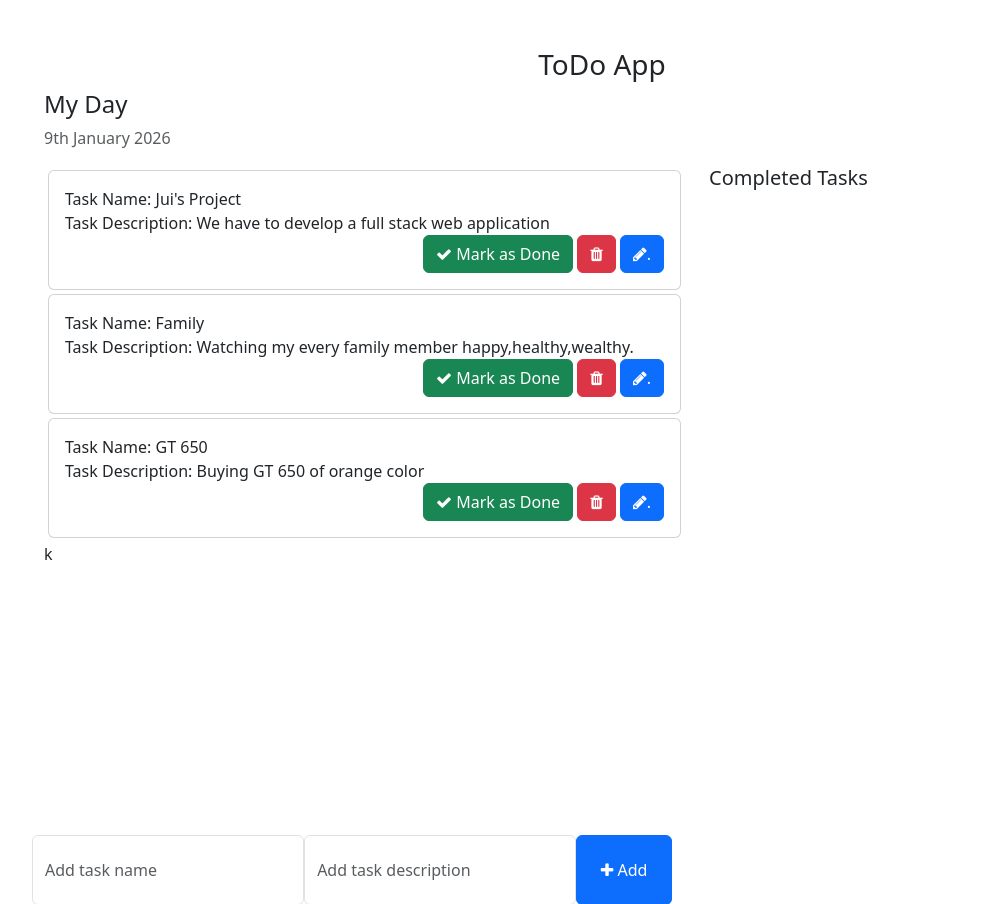
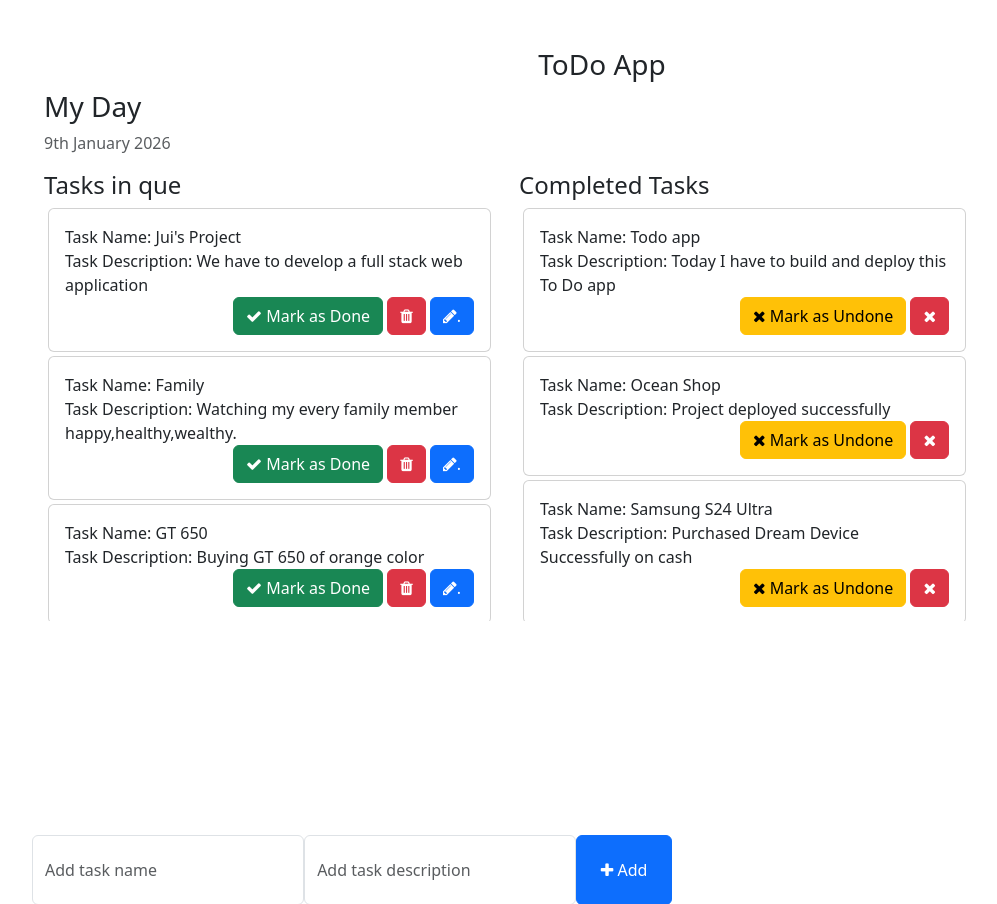
Before and after one commit to bhagyesh-y/ToDo-App, a Django app: page / in a window 1280 px wide. Shown: the top 904 px of the page, without its empty margins (38-1035 px from the left). Run offline with Django 5.2, Linux system fonts and the light colour scheme; data comes from the database, SQL or seed files in the repository; both versions use the stored data as it was after the commit.

Commit message:
added update operation for tasks

```diff
--- a/templates/home.html
+++ b/templates/home.html
@@ -27,10 +27,11 @@
     <div class="container">
         <h3 class="pt-5 text-center">ToDo App</h3>
         <div class="row">
-            <h4>My Day</h4>
+            <h3>My Day</h3>
             <p class="text-muted">{% now "jS F Y" %}</p>
-            <div class="col-md-7 col-lg-7" style="height: 450px; overflow: scroll;">
+            <div class="col-md-5 col-lg-5" style="height: 450px; overflow: scroll;">
                 <!-- List of all the tasks for the day -->
+                <h4>Tasks in que</h4>
                 {% for task in tasks %}
                 <div class="card m-1">
                     <div class="card-body">
@@ -39,23 +40,36 @@
                             Task Description: {{task.task_desc}}
                         </div>
                         <span style="position: relative; float: right;">
-                            <a class="btn btn-success"><i class="fa fa-check"></i> Mark as Done</a>
+                            <a href="{% url 'done_task' task.pk %}" class="btn btn-success"><i class="fa fa-check"></i>
+                                Mark
+                                as Done</a>
                             <a class="btn btn-danger"><i class="fa fa-trash"></i></a>
-                            <a class="btn btn-primary"><i class="fa fa-pencil"></i>.</a>
+                            <a href="{% url 'edit_task' task.id %}" class="btn btn-primary"><i
+                                    class="fa fa-pencil"></i>.</a>
                         </span>
                     </div>
                 </div>
                 {%endfor%}
-                k
+
             </div>
-            <div class="col-md-5 col-lg-5">
-                <h5>Completed Tasks</h5>
+            <div class="col-md-5 col-lg-5" style="height: 450px; overflow:scroll">
+                <h4>Completed Tasks</h4>
                 <!-- List of all the tasks that have completed -->
-                {% for task in completed_tasks%}
+                {% for task in completed_tasks %}
                 <div class="card m-1">
-                    <div class="ascard-body">
-                        {{task.task_name}}
-                        {{task.task_desc}}
+                    <div class="card-body">
+                        Task Name: {{task.task_name}}
+                        <div>
+                            Task Description: {{task.task_desc}}
+                        </div>
+                        <span style="position: relative; float: right;">
+                            <a href="{% url 'undone_task' task.pk %}" class="btn btn-warning"><i
+                                    class="fa fa-times"></i>
+                                Mark
+                                as Undone</a>
+                            <a class="btn btn-danger"><i class="fa fa-times"></i></a>
+
+                        </span>
                     </div>
                 </div>
                 {%endfor%}
@@ -64,12 +78,14 @@
         <div class="row">
             <div class="col-md-6 col-lg-6 p-0" style="position: absolute; bottom: 50px;">
                 <!-- To Do Form -->
-                <form action="{%url 'addTask'%}" method="POST">
+                <form action="{%url 'add_task'%}" method="POST">
                     {% csrf_token %}
                     <div class="form-group">
                         <span style="display: flex;">
-                            <input type="text" name="task_name" class="form-control" placeholder="Add task name">
-                            <input type="text" name="task_desc" class="form-control" placeholder="Add task description">
+                            <input type="text" name="task_name" class="form-control" placeholder="Add task name"
+                                required>
+                            <input type="text" name="task_desc" class="form-control" placeholder="Add task description"
+                                required>
                             <button type="submit" class="btn btn-primary" style="width: 200px;"><i
                                     class="fa fa-plus"></i>
                                 Add</button>
--- a/testapp/urls.py
+++ b/testapp/urls.py
@@ -2,6 +2,13 @@ from django.urls import path, include
 from . import views
 
 urlpatterns = [
-    path('addTask/',views.addTask ,name="addTask"),
+    # Add Task
+    path('add_task/',views.add_task ,name="add_task"),
+    # Mark as Done
+    path('done_task/ <int:pk>', views.done_task,name='done_task'),
+    # Mark as Undone
+    path('undone_task/<int:pk>',views.undone_task,name='undone_task'),
+    # Edit
+    path('edit_task/<int:pk>',views.edit_task,name='edit_task')
 
 ]
--- a/testapp/views.py
+++ b/testapp/views.py
@@ -1,20 +1,56 @@
-from django.shortcuts import redirect, render
+from django.shortcuts import get_object_or_404, redirect, render
 from django.http import HttpResponse
 from testapp.models import Task
 
+# function for fetching data form db , rendering on frontend
 def Home(request):
     tasks = Task.objects.filter(is_completed=False).order_by('-updated_at') # order by will show data in ascending order and if passed as negative it will show in descending order
     #filter takes if condition as parameter for retrieving data from task model form db
-    completed_tasks = Task.objects.filter(is_completed = True)
+    completed_tasks = Task.objects.filter(is_completed=True)
     context={
         'tasks':tasks,
-        'completed_task':completed_tasks
+        'completed_tasks':completed_tasks,
         #sending key from here and receiving the key in html template to access the db fields via context dictionary
     }
     return render (request,'home.html',context)
 
-def addTask(request):
+
+# Function for adding data to db from frntend
+def add_task(request):
     task_name = request.POST['task_name']
     task_desc = request.POST['task_desc']
     Task.objects.create(task_name=task_name,task_desc=task_desc)
     return redirect ('home')
+
+
+# Function for updating and deleting the specific data from db
+
+def done_task(request,pk):
+    task = get_object_or_404(Task,pk=pk)
+    # first pk is field name in task model and second pk is dynamic pk that we are passing
+    task.is_completed= True
+    task.save()
+    return redirect('home')
+
+def undone_task(request,pk):
+    task = get_object_or_404(Task,pk=pk)
+    task.is_completed=False
+    task.save()
+    return redirect('home')
+
+def edit_task(request,pk):
+    get_task=get_object_or_404(Task,pk=pk)
+    if request.method == 'POST':
+        new_task_name = request.POST['task_name']
+        new_task_desc = request.POST['task_desc']
+        print(new_task_name,new_task_desc)
+        get_task.task_name = new_task_name
+        get_task.task_desc = new_task_desc
+        get_task.save()
+        return redirect('home')
+
+    else:
+        context={
+            'get_task':get_task,
+        }
+        return render(request,'edit_task.html',context)
```
Also changed, not shown: templates/edit_task.html (added, +38 -0 lines), db.sqlite3.
